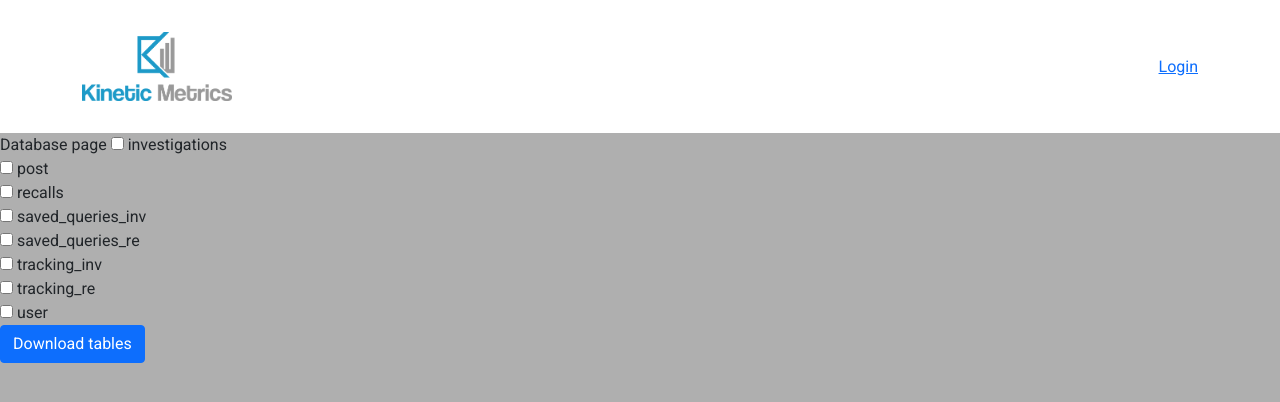
After one commit to costa-rica/kmDashboard2.0, a Flask app: page /database_page in a window 1280 px wide. The commit adds this page. Shown: the top 402 px of the page. Run offline with Flask 2, Linux system fonts and the light colour scheme; parts of the project's set-up code (start-up, migrations or seed data) failed here and were passed over; some libraries are stand-ins or nearby versions.

Commit message:
database send_from_directory filename was f-string, it should be a string

```diff
--- /dev/null
+++ b/fileShareApp/templates/database_page.html
@@ -0,0 +1,17 @@
+{% extends "layout.html" %}
+
+
+{% block main %}
+
+<form method="POST" action="" enctype="multipart/form-data">
+Database page
+{% for table in tableNamesList %}
+<input type="checkbox" id={{ table }} name={{ table }} value=True>
+<label for={{ table }}> {{ table }}</label><br>
+{% endfor %}
+
+<button type="submit" class="btn btn-primary" name="downloadTables" value=True>Download tables</button>
+<br/>
+
+</form>
+{% endblock %}
--- a/fileShareApp/templates/home.html
+++ b/fileShareApp/templates/home.html
@@ -13,6 +13,8 @@
             <a href="{{ url_for('re_blueprint.search_recalls') }}">Search Recalls</a>
             <br/>
             <a href="{{ url_for('inv_blueprint.reports') }}">Reports</a>
+            <br/>
+            <a href="{{ url_for('users.database_page') }}">Database</a>
         </div>
     </div>
 </section>
--- a/fileShareApp/users/routes.py
+++ b/fileShareApp/users/routes.py
@@ -1,7 +1,7 @@
 from flask import Blueprint
 
 from flask import render_template, url_for, redirect, flash, request, abort, session,\
-    Response
+    Response, current_app, send_from_directory
 from fileShareApp import db, bcrypt, mail
 from fileShareApp.models import User, Post, Investigations, Tracking_inv, \
     Saved_queries_inv, Recalls, Tracking_re, Saved_queries_re
@@ -18,7 +18,8 @@ import io
 from wsgiref.util import FileWrapper
 import xlsxwriter
 from flask_mail import Message
-from fileShareApp.users.utils import save_picture, send_reset_email, userPermission
+from fileShareApp.users.utils import save_picture, send_reset_email, userPermission, \
+    formatExcelHeader
 
 users = Blueprint('users', __name__)
 
@@ -141,3 +142,60 @@ def reset_token(token):
         flash(f'Your password has been updated! You are now able to login', 'success')
         return redirect(url_for('users.login'))
     return render_template('reset_token.html', legend='Reset Password', form=form)
+
+
+@users.route('/database_page',methods = ["GET","POST"])
+def database_page():
+    tableNamesList= db.engine.table_names()
+    legend='Database downloads'
+    if request.method == 'POST':
+        formDict = request.form.to_dict()
+        if formDict.get('downloadTables')=="True":
+
+            timeStamp = datetime.now().strftime("%y%m%d_%H%M%S")
+            reportName=f"database_tables{timeStamp}.xlsx"
+            excelObj=pd.ExcelWriter(os.path.join(current_app.config['DATABASE_FILES_FOLDER'], reportName),
+                date_format='yyyy/mm/dd', datetime_format='yyyy/mm/dd')
+            workbook=excelObj.book
+
+            dictKeyList=[i for i in list(formDict.keys()) if i in tableNamesList]
+            dfDictionary={h : pd.read_sql_table(h, db.engine) for h in dictKeyList}
+            for name, df in dfDictionary.items():
+                if len(df)>900000:
+                    flash(f'Too many rows in {name} table', 'warning')
+                    return redirect(url_for('users.database_page',legend=legend,tableNamesList=tableNamesList,
+                        sheetNames=sheetNames, excelFileName=excelFileName))
+
+                df.to_excel(excelObj,sheet_name=name, index=False)
+                worksheet=excelObj.sheets[name]
+                start_row=0
+                formatExcelHeader(workbook,worksheet, df, start_row)
+                # if name=='dmrs':
+                    # dmrDateFormat = workbook.add_format({'num_format': 'yyyy-mm-dd'})
+                    # worksheet.set_column(1,1, 15, dmrDateFormat)
+
+            path_name=r"D:\\OneDrive\\Documents\\professional\\20210610kmDashboard2.0\\fileShareApp\\static\\files_database"
+            # print('path of reports:::',os.path.join(path_name,reportName))
+            excelObj.close()
+            return send_from_directory(current_app.config['DATABASE_FILES_FOLDER'],str(reportName), as_attachment=True)
+
+
+            return send_from_directory(path_name,reportName, as_attachment=True)
+            # return send_from_directory(os.path.join(current_app.config['UTILITY_FILES_FOLDER']),'Investigation_files.zip', as_attachment=True)
+
+
+
+        # elif formDict.get('uploadExcel'):
+            # formDict = request.form.to_dict()
+            # print(formDict)
+            # uploadData=request.files['excelFileUpload']
+            # excelFileName=uploadData.filename
+            # uploadData.save(os.path.join(current_app.root_path, 'static', excelFileName))
+            # wb = openpyxl.load_workbook(uploadData)
+            # sheetNames=json.dumps(wb.sheetnames)
+            # tableNamesList=json.dumps(tableNamesList)
+
+            # return redirect(url_for('users.database_page',legend=legend,tableNamesList=tableNamesList,
+                # sheetNames=sheetNames, excelFileName=excelFileName))
+
+    return render_template('database_page.html', tableNamesList=tableNamesList)
```
Also changed, not shown: fileShareApp/config.py (+4 -3 lines), fileShareApp/users/utils.py (+15 -0 lines), fileShareApp/static/files_utility/make_list_investigations.txt (renamed from fileShareApp/static/utility_files/make_list_investigations.txt), fileShareApp/static/files_utility/make_list_recalls.txt (renamed from fileShareApp/static/utility_files/make_list_recalls.txt).
